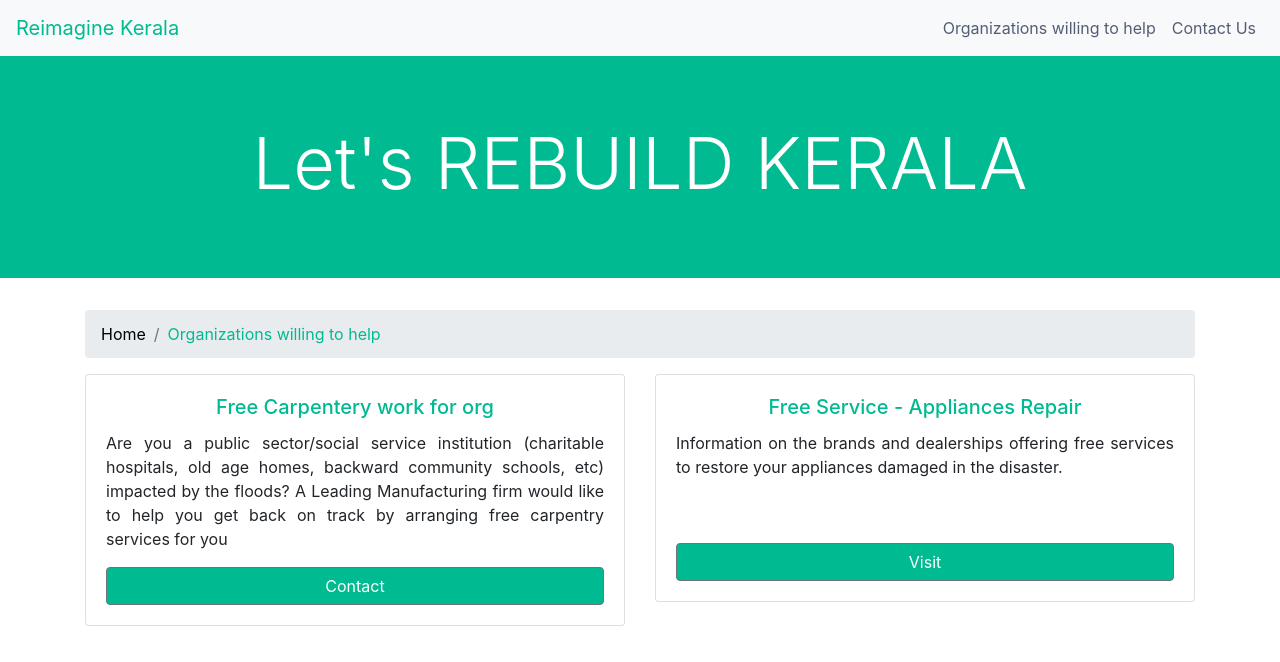
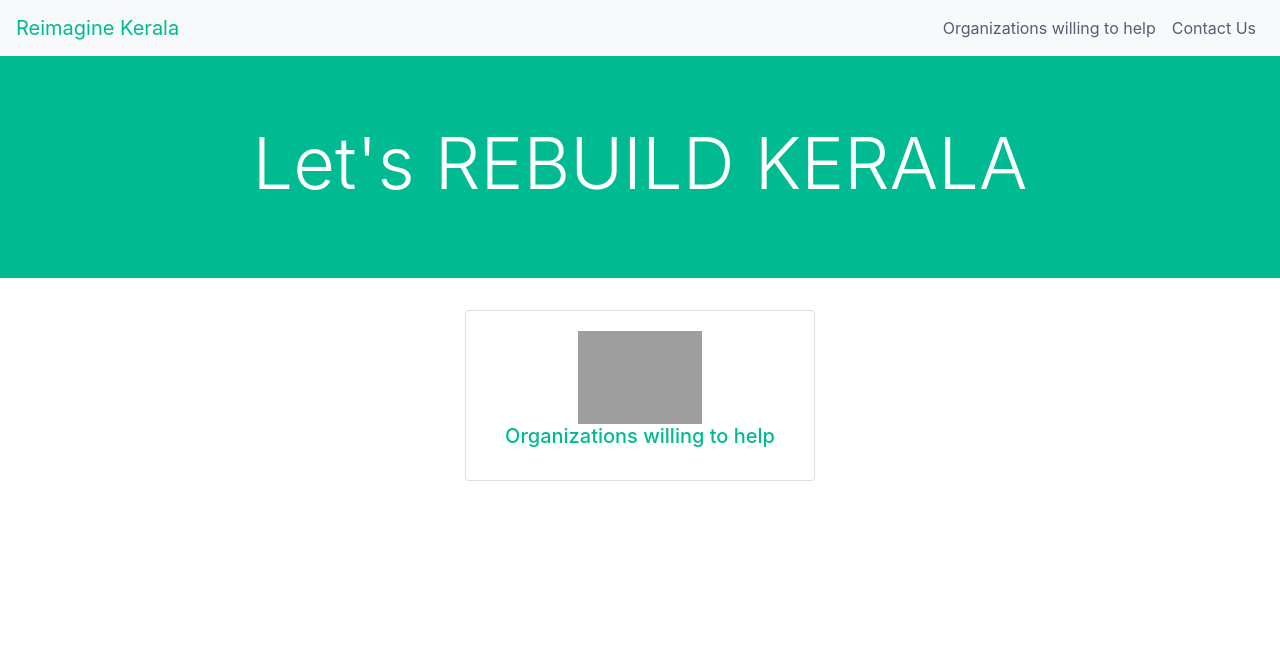
Before and after one commit to afterflood/help.afterflood.in, a React (Create React App) app: page / in a window 1280 px wide. Shown: the top 662 px of the page. Built offline with nearby package versions, Linux system fonts and the light colour scheme; grey boxes are pictures that could not be loaded.

Commit message:
Homepage added

```diff
--- /dev/null
+++ b/src/components/Contact.js
@@ -0,0 +1,32 @@
+import React, { Component } from 'react';
+import {Container } from 'reactstrap';
+import { Breadcrumb, BreadcrumbItem } from 'reactstrap';
+import { Link } from 'react-router-dom';
+
+  const greenStyle = {
+    color :'#00BA91'
+  };
+
+  const whiteStyle = {
+    color :'black'
+  };
+
+
+  class Contact extends Component {
+    nextPath(path) {
+      this.props.history.push(path);
+    }
+    render() {
+      return (
+        <Container>
+        <Breadcrumb >
+        <BreadcrumbItem><Link style={whiteStyle} to='/'>Home</Link></BreadcrumbItem>
+        <BreadcrumbItem active><a style={greenStyle} >Contact Us</a></BreadcrumbItem>
+      </Breadcrumb>
+        </Container>
+
+      );
+    }
+  }
+
+  export default Contact;
--- /dev/null
+++ b/src/components/Home.js
@@ -0,0 +1,45 @@
+import React, { Component } from 'react';
+import { Link } from 'react-router-dom';
+import { Container, Row, Col } from 'reactstrap';
+import { Card, CardTitle, CardText } from 'reactstrap';
+import './css/Home.css';
+
+  const greenStyle = {
+    color :'#00BA91'
+  };
+
+
+
+
+  class Home extends Component {
+    nextPath(path) {
+      this.props.history.push(path);
+    }
+    render() {
+      return (
+        <Container>
+        <Row >
+          <Col  md="4" >
+
+          </Col>
+          <Col  md="4" >
+          <Link to="orglist">
+          <Card className="card" body>
+          <img className="icon" alt="Organizations willing to help" src="https://raw.githubusercontent.com/aswinavofficial/reimagineimages/master/help.png" />
+            <CardTitle className="Vol-title" style={greenStyle}>Organizations willing to help</CardTitle>
+            <CardText className="cardtext"></CardText>
+
+          </Card>
+          </Link>
+          </Col>
+          <Col md="4">
+
+          </Col>
+        </Row>
+        </Container>
+
+      );
+    }
+  }
+
+  export default Home;
--- a/src/components/Main.js
+++ b/src/components/Main.js
@@ -2,12 +2,15 @@ import React from 'react'
 import { Switch, Route } from 'react-router-dom'
 import OrganizationListing from './OrganizationListing'
 import ApplianceRepair from './ApplianceRepair'
+import Contact from './Contact';
+import Home from './Home';
 const Main = () => (
   <main>
     <Switch>
-      <Route exact path='/' component={OrganizationListing}/>
+      <Route exact path='/' component={Home}/>
       <Route path='/orglist' component={OrganizationListing}/>
       <Route path='/appl-repair' component={ApplianceRepair}/>
+      <Route path='/contact' component={Contact}/>
     </Switch>
   </main>
 )
--- a/src/components/NavigationBar.js
+++ b/src/components/NavigationBar.js
@@ -44,7 +44,7 @@ class NavigationBar extends React.Component {
                 <NavLink ><Link style={blackStyle} to='/orglist'>Organizations willing to help</Link></NavLink>
               </NavItem>
               <NavItem>
-                <NavLink  ><Link style={blackStyle} to='/'>Contact Us</Link></NavLink>
+                <NavLink  ><Link style={blackStyle} to='/contact'>Contact Us</Link></NavLink>
               </NavItem>
             </Nav>
           </Collapse>
--- /dev/null
+++ b/src/components/css/Home.css
@@ -0,0 +1,11 @@
+.caption {
+    text-align: center;
+}
+
+.icon {
+    display: block;
+    margin-left: auto;
+    margin-right: auto;
+    width: 40%;
+
+}
```
